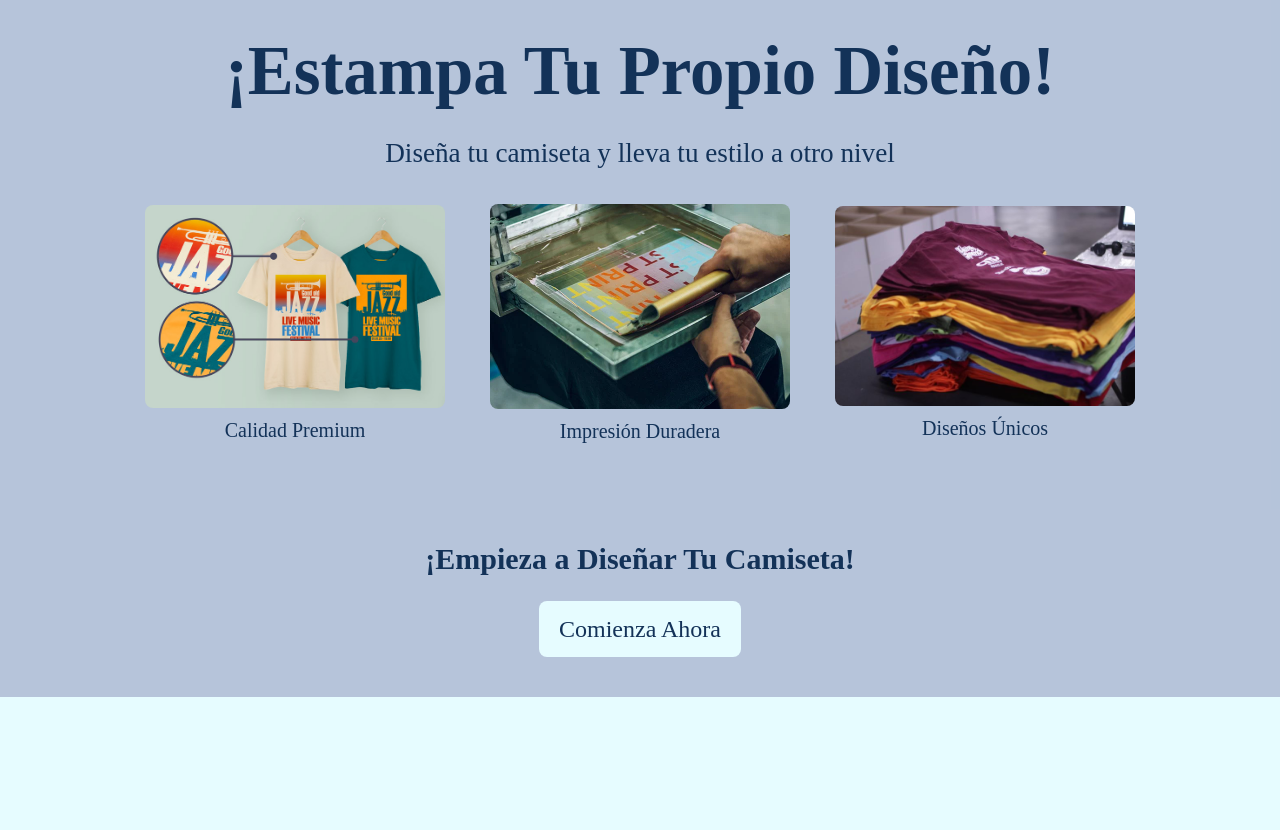
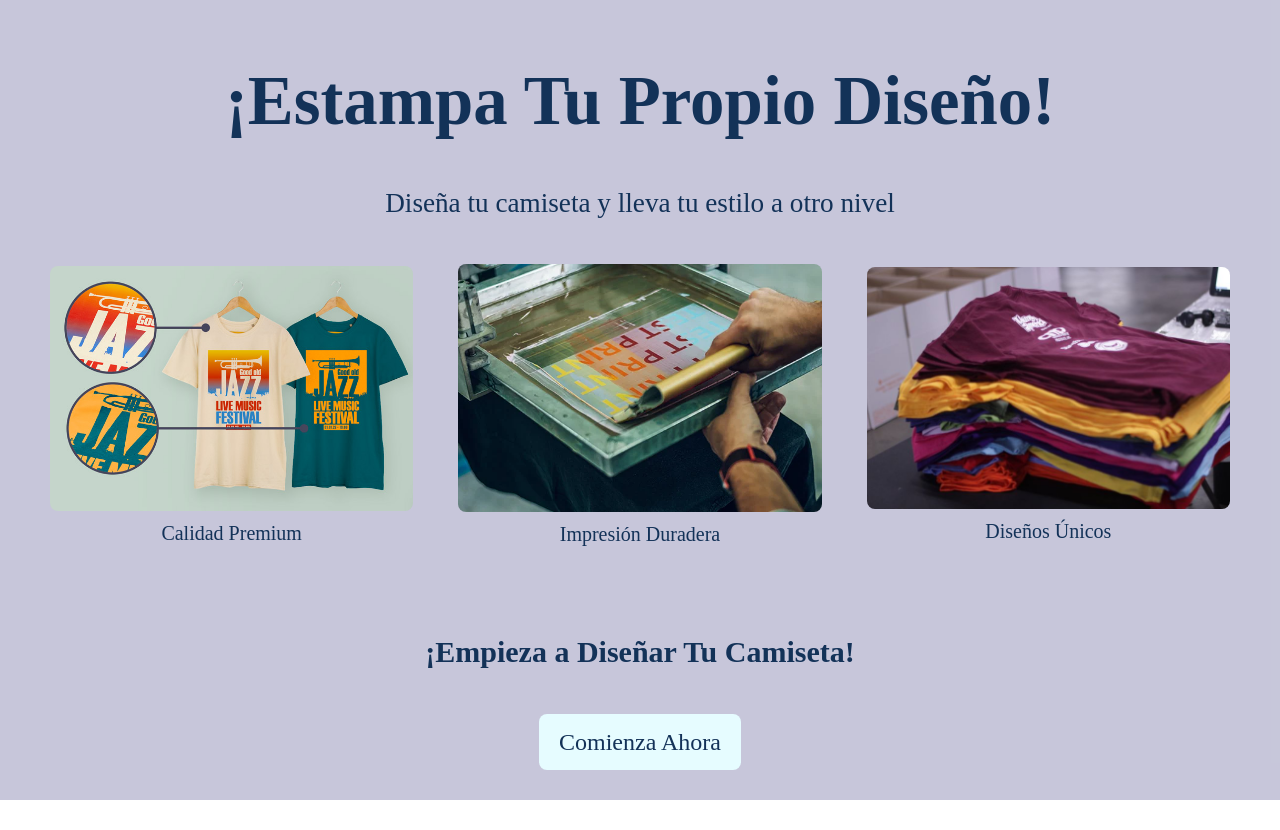
Before and after one commit to carlossaenzz/landing-page-T-shirts, a plain HTML site: page index.html in a window 1280 px wide. Before the commit the page ends 800 px from the top, so only its background shows below. Drawn offline with Linux system fonts and the light colour scheme.

Commit message:
modifiqué los estilos, incluyendo colores y estilos de elementos

```diff
--- a/css/styles.css
+++ b/css/styles.css
@@ -15,7 +15,7 @@
 body {
     font-family: 'Raleway' sans-serif;
     line-height: 1.5;
-    background-color: var(--primary-bg);
+    /* background-color: var(--primary-bg); */
     color: var(--text-body);
 }
 
@@ -23,23 +23,19 @@ body {
 .header {
     background-color: var(--header-bg);
     text-align: center;
-    padding: 20px;
+    padding: 50px 0;
+    height: 100vh;
+    /* margin-top: 20px; */
 }
 
 .header h1 {
     font-size: 4.3em;
-    margin-bottom: 10px;
+    margin-bottom: 30px;
 }
 
 .header p {
     font-size: 1.7em;
-    margin-bottom: 20px;
-}
-
-.header .image {
-    max-width: 100%;
-    height: auto;
-    border-radius: 8px;
+    margin-bottom: 40px;
 }
 
 /* section de características | producto */
@@ -49,18 +45,17 @@ body {
     align-items: center;
     gap: 45px;
     margin: 30px 50px;
-    /* padding-right: 50px; */
+    margin-bottom: 0;
 }
 
 .feature {
     text-align: center;
     flex: 1;
-    max-width: 300px;
+    max-width: 400px;
 }
 
 .feature p {
     font-size: 20px;
-    /* font-weight: 600; */
 }
 
 .feature img {
@@ -72,9 +67,10 @@ body {
 /* section cta llamado ala acción */
 .cta {
     text-align: center;
-    background-color: var(--header-bg);
-    padding: 20px;
+    /* background-color: var(--header-bg); */
+    padding: 40px;
     font-size: 20px;
+    margin-top: 0;
 }
 
 /* cta botón */
@@ -82,7 +78,7 @@ body {
     background-color: var(--primary-bg);
     color: var(--bottom-hover);
     padding: 10px 20px;
-    margin-top: 20px;
+    margin-top: 40px;
     margin-bottom: 20px;
     font-size: 1.2em;
     text-decoration: none;
--- a/index.html
+++ b/index.html
@@ -27,16 +27,13 @@
                     <p>Diseños Únicos</p>
                 </div>
             </section>
+            <!-- section de llamado a la acción -->
+            <section class="cta">
+               <h2>¡Empieza a Diseñar Tu Camiseta!</h2>
+               <!-- botón que lleva al usuario a la sección de diseño -->
+               <a href="#design" class="cta-button">Comienza Ahora</a>
+           </section>
         </header>
-
-
-         <!-- section de llamado a la acción -->
-         <section class="cta">
-            <h2>¡Empieza a Diseñar Tu Camiseta!</h2>
-            <!-- botón que lleva al usuario a la sección de diseño -->
-            <a href="#design" class="cta-button">Comienza Ahora</a>
-        </section>
-
 
 
 </body>
```
